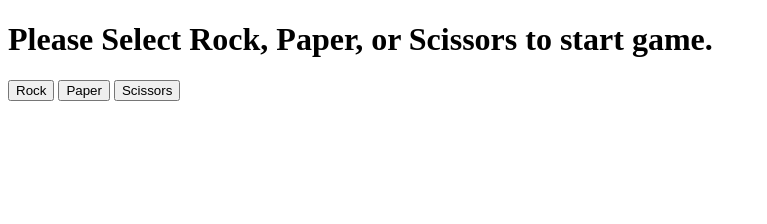
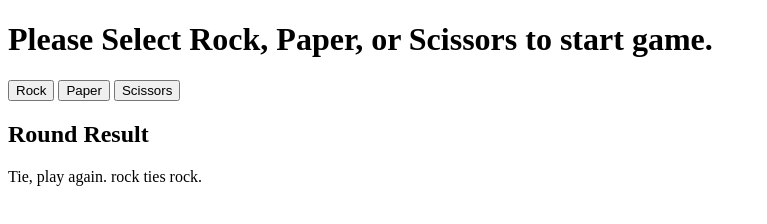
Before and after one commit to corwin-bell/rock-paper-scissors, a plain HTML site: page index.html in a window 1280 px wide. Both pictures are taken after a click on the button "Rock". Shown: the whole page, without its empty margins (0-767 px from the left). Drawn offline with Linux system fonts and the light colour scheme.

Commit message:
refactor rps round results as paragraph instead of alert

```diff
--- a/index.html
+++ b/index.html
@@ -12,5 +12,7 @@
     <button id="rock">Rock</button>
     <button id="paper">Paper</button>
     <button id="scissors">Scissors</button>
+    <h2>Round Result</h2>
+    <p id="result"></p>
 </body>
 </html>
--- a/rock-paper-scissors.js
+++ b/rock-paper-scissors.js
@@ -6,6 +6,7 @@
 // DECLARE CONSTANTS
 const rpsArray = ['rock','paper','scissors']; // to be used for random computer choice
 const rpsButtons = document.querySelectorAll('button');
+const resultPara = document.querySelector('#result')
 
 // DECLARE FUNCTIONS
 function getComputerChoice() {
@@ -70,6 +71,6 @@ function playGame(winScore = 3) {
 rpsButtons.forEach((button) => {
     button.addEventListener('click', () => {
         const playerSelection = button.id;
-        alert(playRound(playerSelection, getComputerChoice()));
+        resultPara.innerHTML = playRound(playerSelection, getComputerChoice());
     })
 });
```
